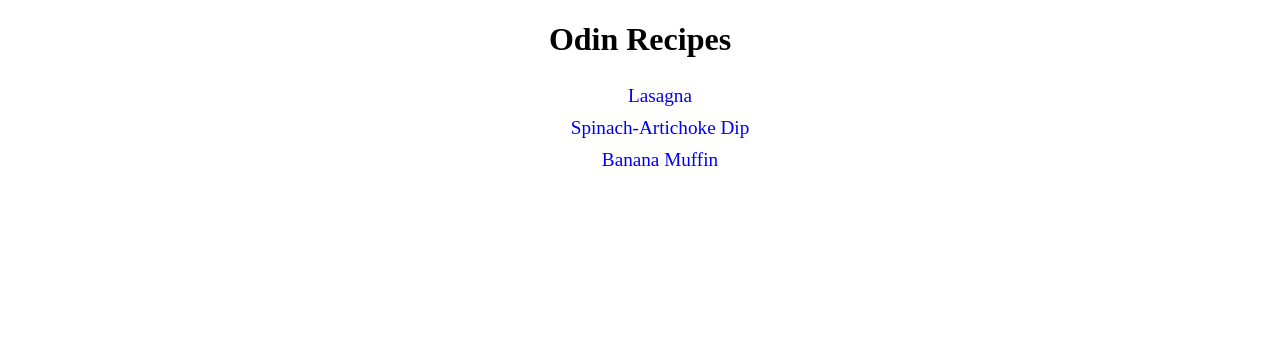
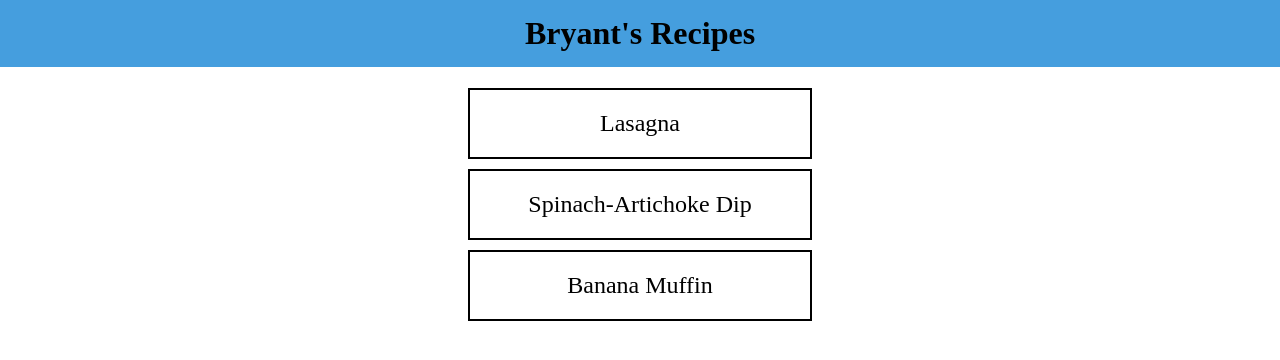
Before and after one commit to BryantTheProgrammer/odin-recipes, a plain HTML site: page index.html in a window 1280 px wide. Drawn offline with Linux system fonts and the light colour scheme.

Commit message:
Used recent learning of box model to advance recipe website.

```diff
--- a/index.html
+++ b/index.html
@@ -7,12 +7,11 @@
     <link rel="stylesheet" href="styles.css"/>
 </head>
 <body>
-    <h1>Odin Recipes</h1>
-    <ul>
-    <li><a href="recipes/lasagna.html">Lasagna</a></li>
-    <li><a href="recipes/spinach-artichoke.html">Spinach-Artichoke Dip</a></li>
-    <li><a href="recipes/banana-muffin.html">Banana Muffin</a></li>
-    </ul>
+    <h1>Bryant's Recipes</h1>
+
+    <a class="recipe-button" href="recipes/lasagna.html">Lasagna</a>
+    <a class="recipe-button" href="recipes/spinach-artichoke.html">Spinach-Artichoke Dip</a>
+    <a class="recipe-button" href="recipes/banana-muffin.html">Banana Muffin</a>
 
 </body>
 </html>
--- a/styles.css
+++ b/styles.css
@@ -1,17 +1,36 @@
 body{
+    margin: 0 auto;
+}
+h1{
     text-align: center;
+    background-color: rgb(69, 158, 222);
+    margin-top: 0;
+    padding: 15px
 }
-li{
-    list-style-type:  none;;
-    font-size: larger;
-    padding:5px
+.recipe-button{
+    display: block;
+    text-align: center;
+    padding: 20px;
+    border: 2px black solid;
+    font-size: 24px;
+    width:300px;
+    margin: 10px auto;
+    color: black;
+
 }
+
+
 a{
     text-decoration:none;
+    color: black;
 }
 a:checked{
     color: blue
 }
 a:visited{
-color: blue;
+color: black;
 }
+a:hover {
+    color:rgb(69, 158, 222);
+    border-color:rgb(69, 158, 222);
+}
```
Also changed, not shown: recipes/banana-muffin.html (+2 -2 lines), recipes/lasagna.html (+3 -3 lines), recipes/recipes.css (+8 -1 lines), recipes/spinach-artichoke.html (+2 -2 lines).
